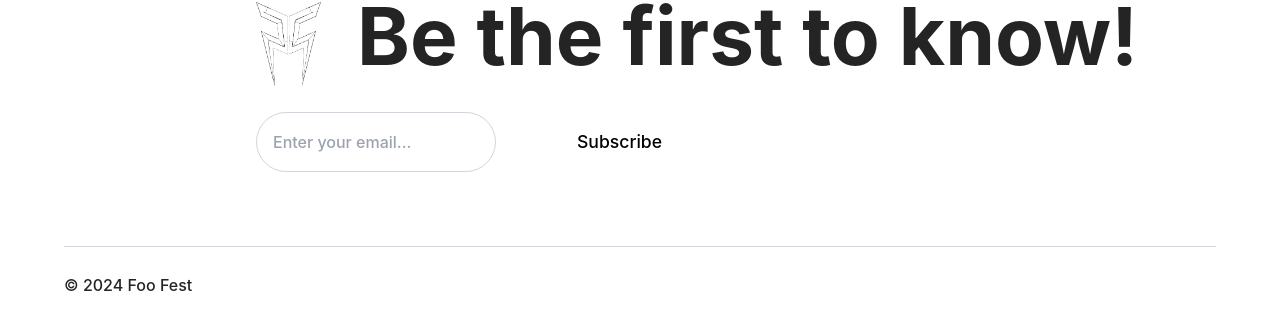
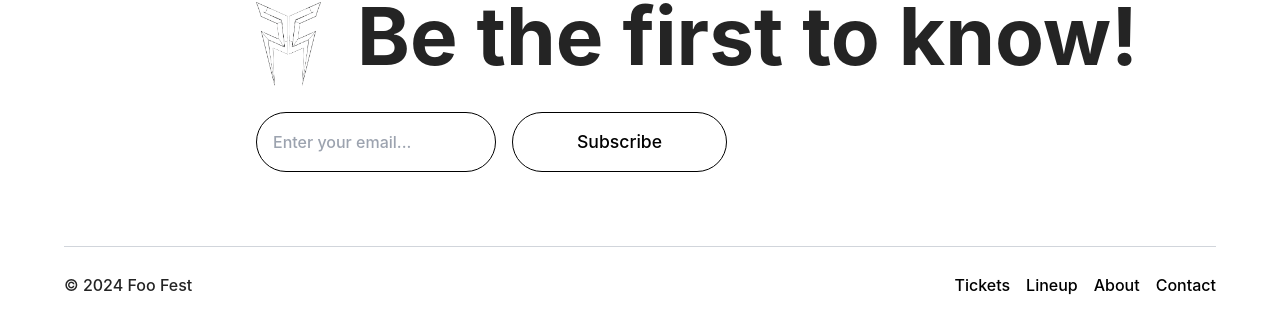
Before and after one commit to espi0001/t15-exam-project-forbedringer, a Next.js app: page /lineup in a window 1280 px wide. Shown: the part 630-952 px from the top of the page. Built offline with nearby package versions, Linux system fonts and the light colour scheme; no server answers; a web font is replaced by a local one.

Commit message:
Yderligere rettelser i footer styling - dog ikke færdig

```diff
--- a/src/components/Footer.jsx
+++ b/src/components/Footer.jsx
@@ -16,8 +16,8 @@ const Footer = () => {
           <h6 className="mb-4 text-[5rem] font-bold ml-8">Be the first to know!</h6>
         </div>
         <form className="flex gap-4 w-full">
-          <input type="email" placeholder="Enter your email..." alt="Email entering form-field" className="w-1/4 px-4 py-2 rounded-full border border-gray-300 text-black focus:outline-none focus:ring-2 focus:ring-gray-500 transition-all duration-300" />
-          <Button type="submit" size="xl" alt="Button to click to subscribe with chosen email" variant="footer" className="focus:ring-2 focus:ring-gray-500">
+          <input type="email" placeholder="Enter your email..." alt="Email entering form-field" className="w-1/4 px-4 py-2 rounded-full border border-black text-black focus:outline-none focus:ring-2 focus:ring-gray-500 transition-all duration-300" />
+          <Button type="submit" size="xl" alt="Button to click to subscribe with chosen email" variant="footer" className="focus:ring-2 focus:ring-black-500">
             Subscribe
           </Button>
         </form>
--- a/src/components/NavigationLink.jsx
+++ b/src/components/NavigationLink.jsx
@@ -2,7 +2,7 @@ import Link from "next/link";
 
 const NavigationLink = ({ href, text, closeMenu }) => {
   return (
-    <Link href={href} onClick={closeMenu} className="text-white relative group">
+    <Link href={href} onClick={closeMenu} className="text-black relative group">
       {text}
       <span className="absolute left-0 bottom-0 w-0 h-[1px] bg-white transition-all duration-300 group-hover:w-full"></span>
     </Link>
--- a/src/components/ui/button.jsx
+++ b/src/components/ui/button.jsx
@@ -16,7 +16,7 @@ const buttonVariants = cva(
         default: "bg-white_color border border-white_color hover:bg-red_color hover:border-red_color text-primary hover:text-white transition-colors duration-300 ease-in-out",
         secondary: "bg-red_color border border-red_color text-white_color hover:border hover:border-white_color transition-colors duration-300 ease-in-out",
         tertiary: "bg-red_color text-white_color hover:bg-primary transition-colors duration-300 ease-in-out",
-        footer: "bg-white_color border border-white_color text-black hover:border hover:border-white_color transition-colors duration-300 ease-in-out",
+        footer: "bg-black_color border border-black text-black hover:bg-black hover:text-white transition-colors duration-300 ease-in-out",
         outline: "border border-red_color hover:bg-accent transition-colors duration-300 ease-in-out",
       },
       size: {
```
